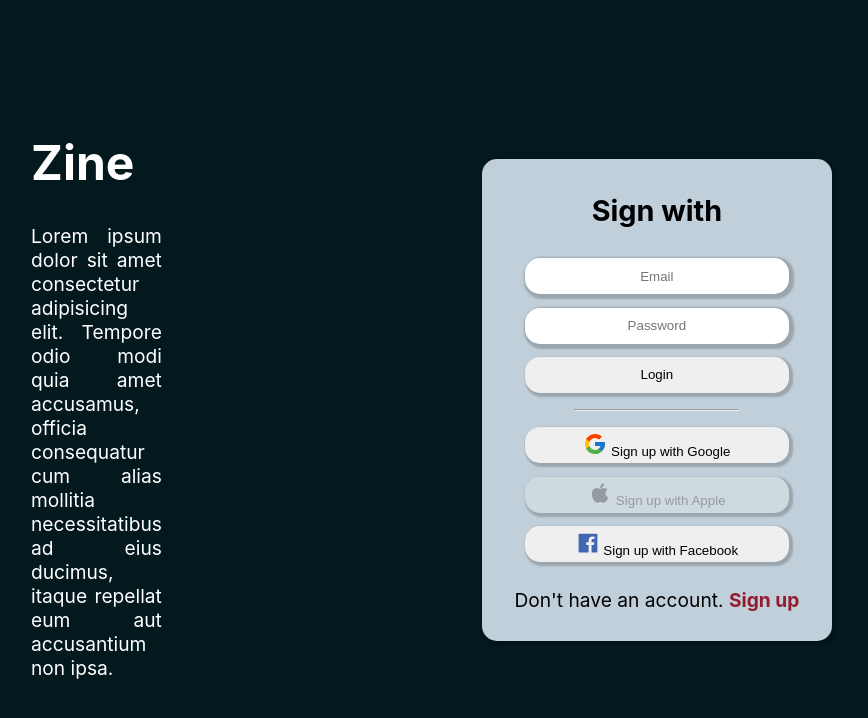
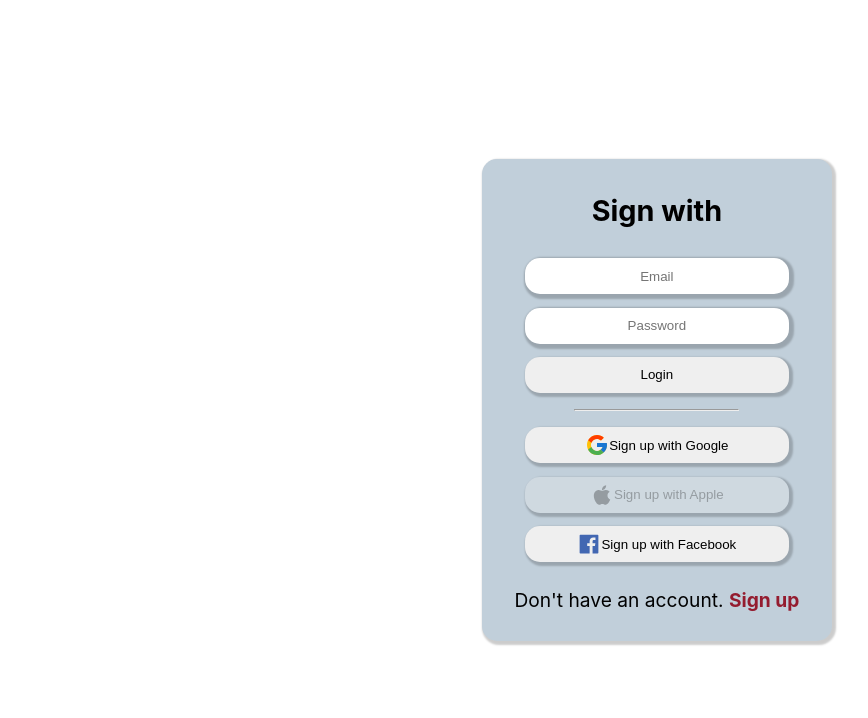
Before and after one commit to vinivilares/zine, a Next.js app: page / in a window 1280 px wide. Shown: the top 718 px of the page, without its empty margins (289-1157 px from the left). Built offline with nearby package versions, Linux system fonts and the light colour scheme; no server answers.

Commit message:
CSS Fix for icons in login screen

```diff
--- a/components/Auth/auth.module.css
+++ b/components/Auth/auth.module.css
@@ -43,6 +43,9 @@
     margin: 0.5em 0;
     border: none;
     border-radius: 15px;
+    display: inline-flex;
+    align-items: center;
+    justify-content: center;
 }
 
 
--- a/styles/globals.css
+++ b/styles/globals.css
@@ -4,6 +4,7 @@ body {
   margin: 0;
   font-family: -apple-system, BlinkMacSystemFont, Segoe UI, Roboto, Oxygen,
     Ubuntu, Cantarell, Fira Sans, Droid Sans, Helvetica Neue, sans-serif;
+    /* background-color: #03191E; */
 }
 
 a {
--- a/styles/home.module.css
+++ b/styles/home.module.css
@@ -5,7 +5,6 @@
     padding: 10em;
     align-items: center;
     justify-content: space-between;
-    background-color: #03191E;
     color: white;
 }
 
```
